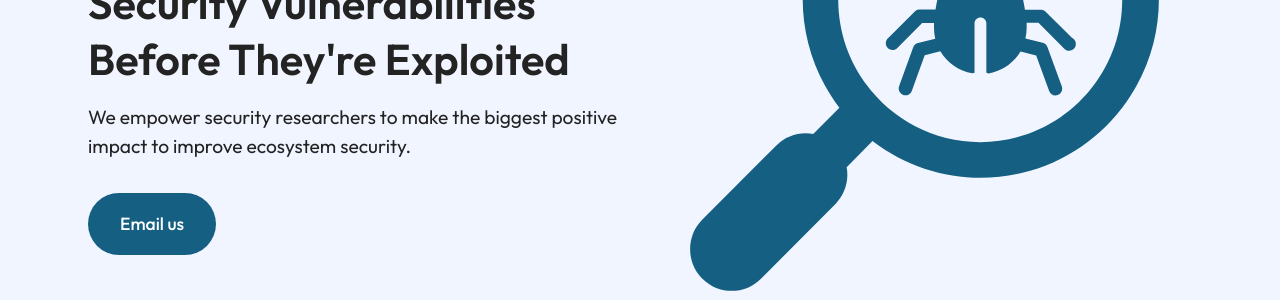
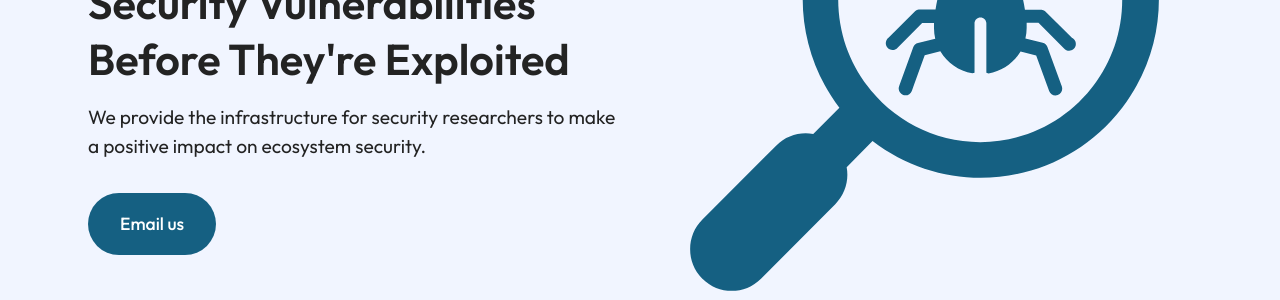
Before and after one commit to Lacedo-Security/LacedoSecurity.com, a Jekyll site: the page built from index.html, in a window 1280 px wide. Shown: the part 424-724 px from the top of the page. Built offline with Jekyll 4.4.1, drawn with Linux system fonts in a browser that asks for light colours; the list of posts is cut into pages by our own code.

Commit message:
adjust paragraph

```diff
--- a/index.html
+++ b/index.html
@@ -8,7 +8,7 @@ permalink: /index.html
           <div class="row">
               <div class="intro-info col">
                   <h1>Lacedo Security Responsibly Discloses Security Vulnerabilities Before They're Exploited</h1>
-                  <p>We empower security researchers to make the biggest positive impact to improve ecosystem security.</p>
+                  <p>We provide the infrastructure for security researchers to make a positive impact on ecosystem security.</p>
                   <div class="row download-btn">
                     <a href="mailto:justin@LacedoSecurity.com" class="btn-primary">Email us</a>
                   </div>
```
